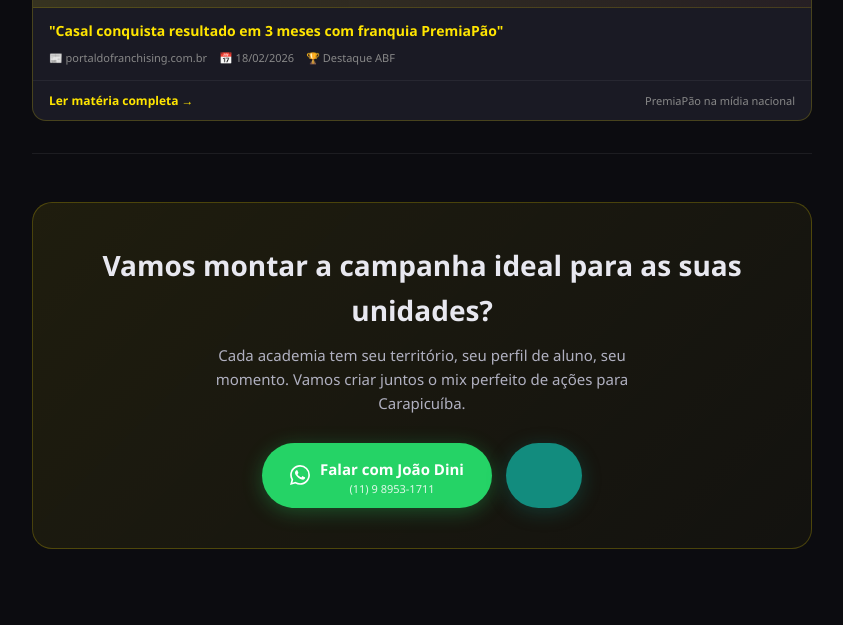
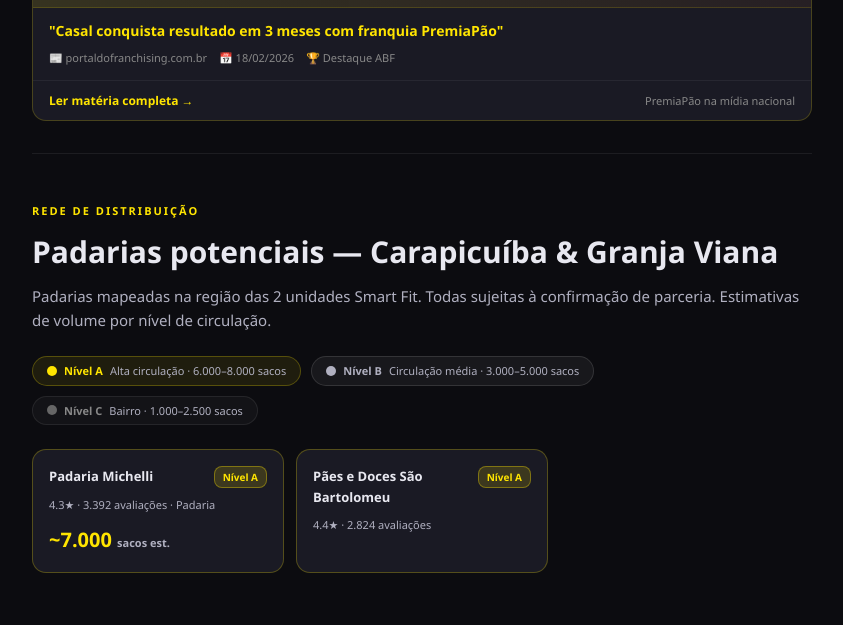
Before and after one commit to jgdini/proposta-smartfit, a plain HTML site: page index.html in a window 1280 px wide. Shown: the part 5861-6486 px from the top of the page, without its empty margins (218-1061 px from the left). Before the commit the page ends 6458 px from the top, so only its background shows below. Drawn offline with Linux system fonts and the light colour scheme.

Commit message:
Adiciona seção território: padarias potenciais com nível A/B/C e Belas Artes PLUS

```diff
--- a/index.html
+++ b/index.html
@@ -474,14 +474,47 @@
   </section>
   <div class="divider"></div>
 
-  <!-- ═══ CTA ═══ -->
-  <div class="cta-section">
-    <h2>Vamos montar a campanha ideal para as suas unidades?</h2>
-    <p>Cada academia tem seu território, seu perfil de aluno, seu momento. Vamos criar juntos o mix perfeito de ações para Carapicuíba.</p>
-    <div class="cta-buttons">
-      <a class="btn-whatsapp" href="https://wa.me/5511989531711?text=Olá%2C%20João!%20Vi%20a%20proposta%20da%20PremiaPão%20para%20a%20Smart%20Fit%20e%20gostaria%20de%20saber%20mais." target="_blank">
-        <svg width="20" height="20" viewBox="0 0 24 24" fill="currentColor"><path d="M17.472 14.382c-.297-.149-1.758-.867-2.03-.967-.273-.099-.471-.148-.67.15-.197.297-.767.966-.94 1.164-.173.199-.347.223-.644.075-.297-.15-1.255-.463-2.39-1.475-.883-.788-1.48-1.761-1.653-2.059-.173-.297-.018-.458.13-.606.134-.133.298-.347.446-.52.149-.174.198-.298.298-.497.099-.198.05-.371-.025-.52-.075-.149-.669-1.612-.916-2.207-.242-.579-.487-.5-.669-.51-.173-.008-.371-.01-.57-.01-.198 0-.52.074-.792.372-.272.297-1.04 1.016-1.04 2.479 0 1.462 1.065 2.875 1.213 3.074.149.198 2.096 3.2 5.077 4.487.709.306 1.262.489 1.694.625.712.227 1.36.195 1.871.118.571-.085 1.758-.719 2.006-1.413.248-.694.248-1.289.173-1.413-.074-.124-.272-.198-.57-.347m-5.421 7.403h-.004a9.87 9.87 0 01-5.031-1.378l-.361-.214-3.741.982.998-3.648-.235-.374a9.86 9.86 0 01-1.51-5.26c.001-5.45 4.436-9.884 9.888-9.884 2.64 0 5.122 1.03 6.988 2.898a9.825 9.825 0 012.893 6.994c-.003 5.45-4.437 9.884-9.885 9.884m8.413-18.297A11.815 11.815 0 0012.05 0C5.495 0 .16 5.335.157 11.892c0 2.096.547 4.142 1.588 5.945L.057 24l6.305-1.654a11.882 11.882 0 005.683 1.448h.005c6.554 0 11.89-5.335 11.893-11.893a11.821 11.821 0 00-3.48-8.413z"/></svg>
-        <div><span>Falar com João Dini</span><span class="btn-name">(11) 9 8953-1711</span></div>
-      </a>
-      <a class="btn-whatsapp secondary" href="https://wa.me/5511984897962?text=Olá%2C%20Rafael!%20Vi%20a%20proposta%20da%20PremiaPão%20para%20a%20Smart%20Fit%20e%20gostaria%20de%20saber%20mais." target="_blank">
-        <svg width="20" height="20" viewBox="0 0 24 24" fill="currentColor"><path d="M17.472 14.382c-.297-.149-1.758-.867-2.03-.967-.273-.099-.471-.148-.67.15-.197.297-.767.966-.94 1.164-.173.199-.347.223-.644.075-.297-.15-1.255-.463-2.39-1.475-.883-.788-1.48-1.761-1.653-2.059-.173-.297-.018-.458.13-.606.134-.133.298-.347.446-.52.149-.174.198-.298.298-.497.099-.198.05-.371-.025-.52-.075-.149-.669-1.612-.916-2.207-.242-.579-.487-.5-.669-.51-.173-.008-.371-.01-.57-.01-.198 0-.52.074-.792.372-.272.297-1.04 1.016-1.04 2.479 0 1.462 1.065 2.875 1.213 3.074.149.198 2.096 3.2 5.077 4.487.709.306 1.262.489 1.694.625.712.227 1.36.195 1.871.118.571-.085 1.758-.719 2.006-1.413.248-.694.248-1.289.173-1.413-.074-.124-.272-.198-.57-.347m-5.421 7.403h-.004a9.87 9.87 0 01-5.031-1.378l-.361-.214-3.741.982.998-3.648-.235-.374a9.86 9.86 0 01-1.51-5.26c.001-5.45 4.436-9.884 9.888-9.884 2.64 0 5.122 1.03 6.988 2.898a9.825 9.825 0 012.893 6.994c-.003 5.45-4.437 9.884-9.885 9.884
+  <!-- ═══ TERRITÓRIO ═══ -->
+  <section class="section">
+    <p class="section-title">Rede de distribuição</p>
+    <h2 class="section-heading">Padarias potenciais — Carapicuíba & Granja Viana</h2>
+    <p class="section-sub">Padarias mapeadas na região das 2 unidades Smart Fit. Todas sujeitas à confirmação de parceria. Estimativas de volume por nível de circulação.</p>
+
+    <!-- LEGENDA -->
+    <div style="display:flex;flex-wrap:wrap;gap:10px;margin-bottom:24px;">
+      <div style="display:flex;align-items:center;gap:7px;background:rgba(255,229,0,0.08);border:1px solid rgba(255,229,0,0.25);border-radius:20px;padding:5px 14px;">
+        <span style="width:10px;height:10px;border-radius:50%;background:#FFE500;display:inline-block;"></span>
+        <span style="font-size:11px;font-weight:700;color:var(--sf-yellow);">Nível A</span>
+        <span style="font-size:11px;color:var(--subtle);">Alta circulação · 6.000–8.000 sacos</span>
+      </div>
+      <div style="display:flex;align-items:center;gap:7px;background:rgba(255,255,255,0.05);border:1px solid rgba(255,255,255,0.12);border-radius:20px;padding:5px 14px;">
+        <span style="width:10px;height:10px;border-radius:50%;background:#B0B0C0;display:inline-block;"></span>
+        <span style="font-size:11px;font-weight:700;color:#B0B0C0;">Nível B</span>
+        <span style="font-size:11px;color:var(--subtle);">Circulação média · 3.000–5.000 sacos</span>
+      </div>
+      <div style="display:flex;align-items:center;gap:7px;background:rgba(255,255,255,0.03);border:1px solid rgba(255,255,255,0.08);border-radius:20px;padding:5px 14px;">
+        <span style="width:10px;height:10px;border-radius:50%;background:#666;display:inline-block;"></span>
+        <span style="font-size:11px;font-weight:700;color:#888;">Nível C</span>
+        <span style="font-size:11px;color:var(--subtle);">Bairro · 1.000–2.500 sacos</span>
+      </div>
+    </div>
+
+    <!-- GRID PADARIAS -->
+    <div style="display:grid;grid-template-columns:repeat(auto-fill,minmax(220px,1fr));gap:12px;margin-bottom:20px;">
+
+      <!-- NÍVEL A -->
+      <div style="background:var(--card);border:1px solid rgba(255,229,0,0.25);border-radius:14px;padding:16px;position:relative;">
+        <div style="display:flex;justify-content:space-between;align-items:flex-start;margin-bottom:8px;">
+          <span style="font-size:13px;font-weight:800;color:var(--text);">Padaria Michelli</span>
+          <span style="background:rgba(255,229,0,0.15);border:1px solid rgba(255,229,0,0.35);color:var(--sf-yellow);font-size:10px;font-weight:800;padding:2px 8px;border-radius:8px;white-space:nowrap;margin-left:6px;">Nível A</span>
+        </div>
+        <div style="font-size:11px;color:var(--subtle);margin-bottom:10px;">4.3★ · 3.392 avaliações · Padaria</div>
+        <div style="font-size:20px;font-weight:900;color:var(--sf-yellow);">~7.000 <span style="font-size:11px;font-weight:600;color:var(--subtle);">sacos est.</span></div>
+      </div>
+
+      <div style="background:var(--card);border:1px solid rgba(255,229,0,0.25);border-radius:14px;padding:16px;">
+        <div style="display:flex;justify-content:space-between;align-items:flex-start;margin-bottom:8px;">
+          <span style="font-size:13px;font-weight:800;color:var(--text);">Pães e Doces São Bartolomeu</span>
+          <span style="background:rgba(255,229,0,0.15);border:1px solid rgba(255,229,0,0.35);color:var(--sf-yellow);font-size:10px;font-weight:800;padding:2px 8px;border-radius:8px;white-space:nowrap;margin-left:6px;">Nível A</span>
+        </div>
+        <div style="font-size:11px;color:var(--subtle);margin-bottom:10px;">4.4★ · 2.824 avaliações
```
